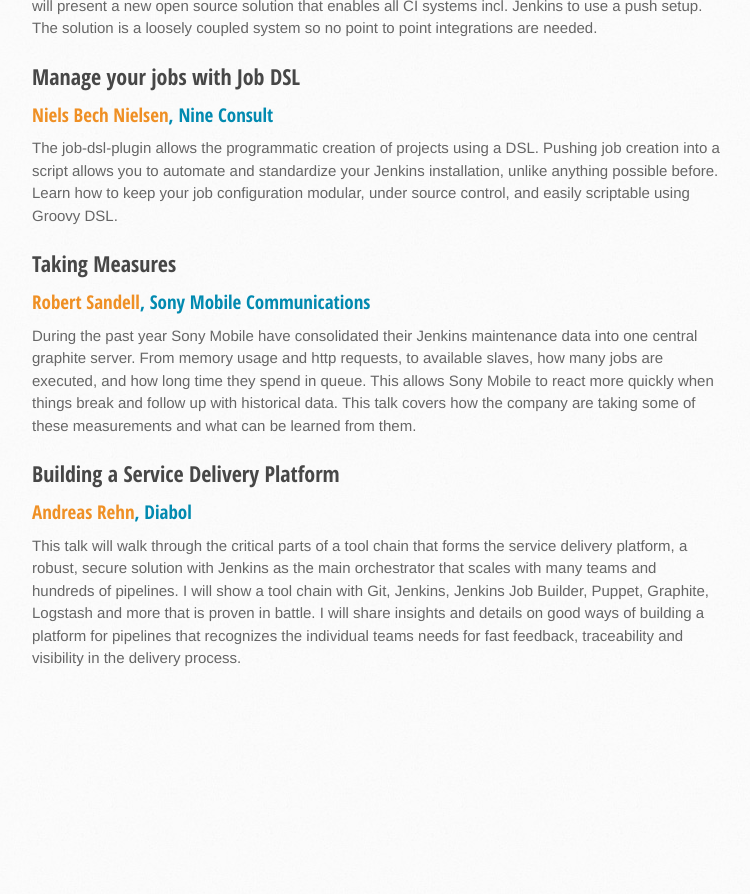
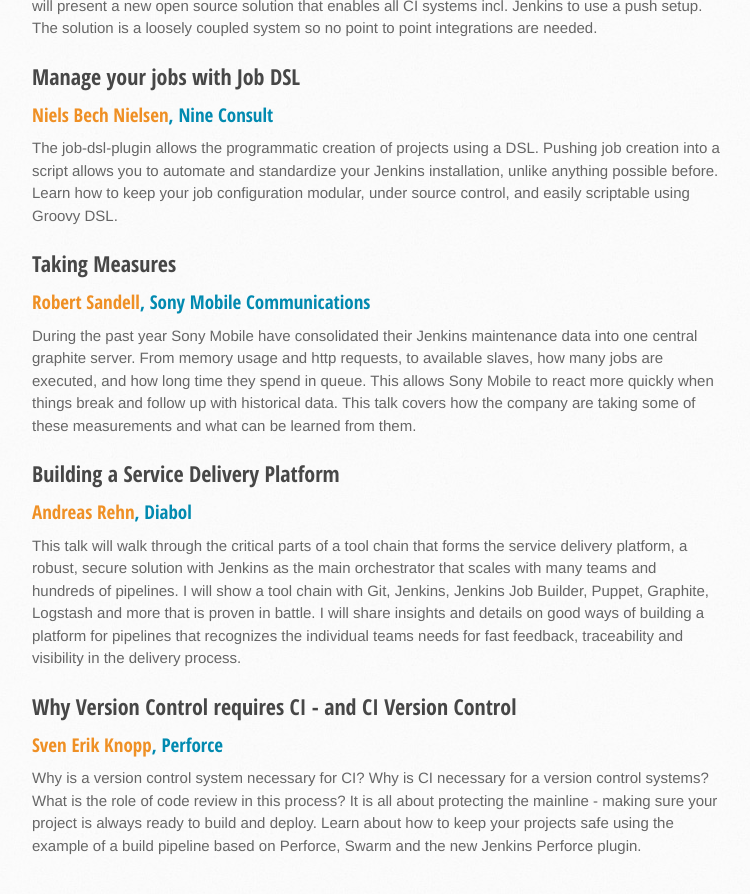
Before and after one commit to JCICPH/jcicph.github.io, a Jekyll site: the page built from program/index.md, in a window 1280 px wide and 900 px high, scrolled down 2469 px. Shown: the top 894 px of the window, without its empty margins (138-888 px from the left). Built offline with Jekyll 4.4.1, drawn with Linux system fonts in a browser that asks for light colours; nearby versions of some CDN libraries; before the commit the page ends 3181 px from its top, so only the background shows below that.

Commit message:
Integrated origin/ready/adam

```diff
--- a/program/index.md
+++ b/program/index.md
@@ -103,3 +103,11 @@
 ###### [Andreas Rehn](/speakers#rehn), Diabol
 
 This talk will walk through the critical parts of a tool chain that forms the service delivery platform, a robust, secure solution with Jenkins as the main orchestrator that scales with many teams and hundreds of pipelines. I will show a tool chain with Git, Jenkins, Jenkins Job Builder, Puppet, Graphite, Logstash and more that is proven in battle. I will share insights and details on good ways of building a platform for pipelines that recognizes the individual teams needs for fast feedback, traceability and visibility in the delivery process.
+
+## Why Version Control requires CI - and CI Version Control
+{: #versioncontrol}
+
+###### [Sven Erik Knopp](/speakers#Knopp), Perforce
+
+Why is a version control system necessary for CI? Why is CI necessary for a version control systems?
+What is the role of code review in this process? It is all about protecting the mainline - making sure your project is always ready to build and deploy. Learn about how to keep your projects safe using the example of a build pipeline based on Perforce, Swarm and the new Jenkins Perforce plugin.
```
Also changed, not shown: speakers/index.md (+10 -1 lines).
